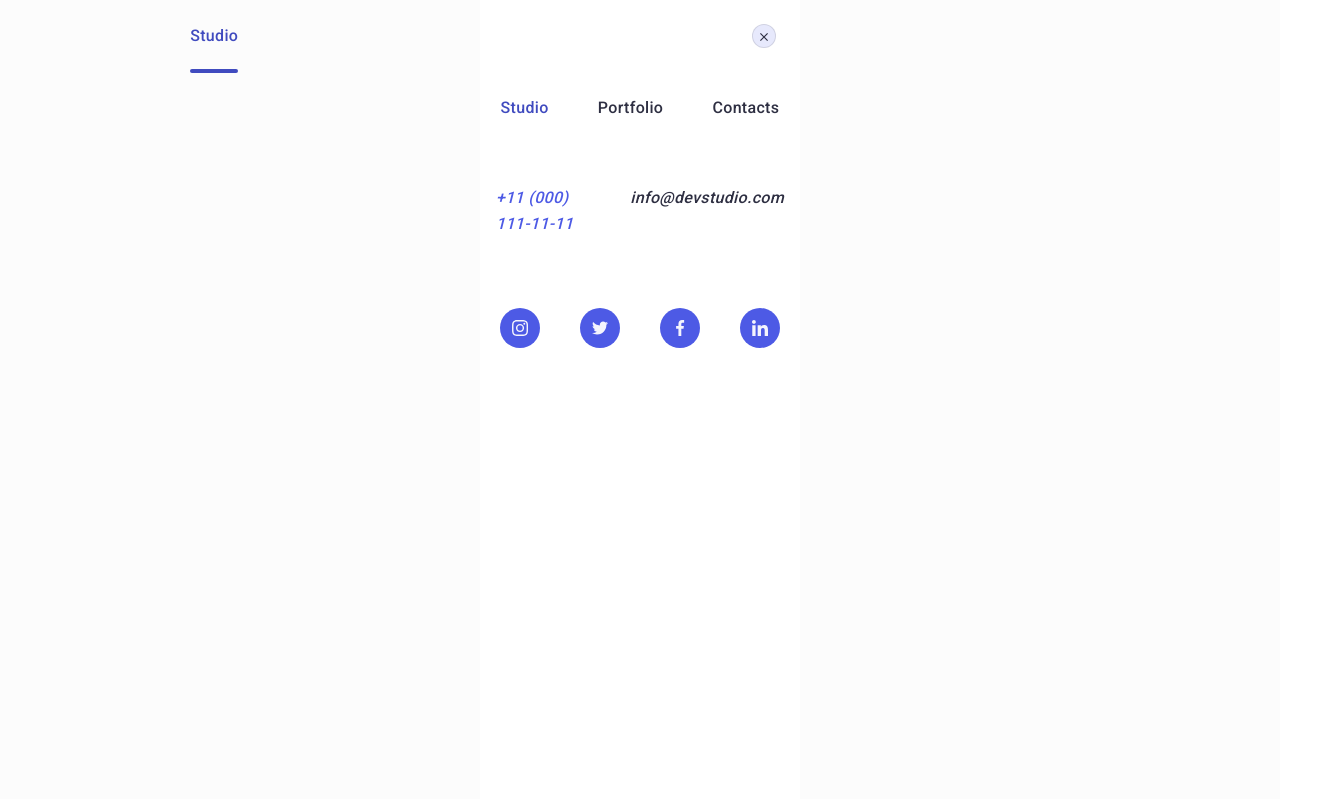
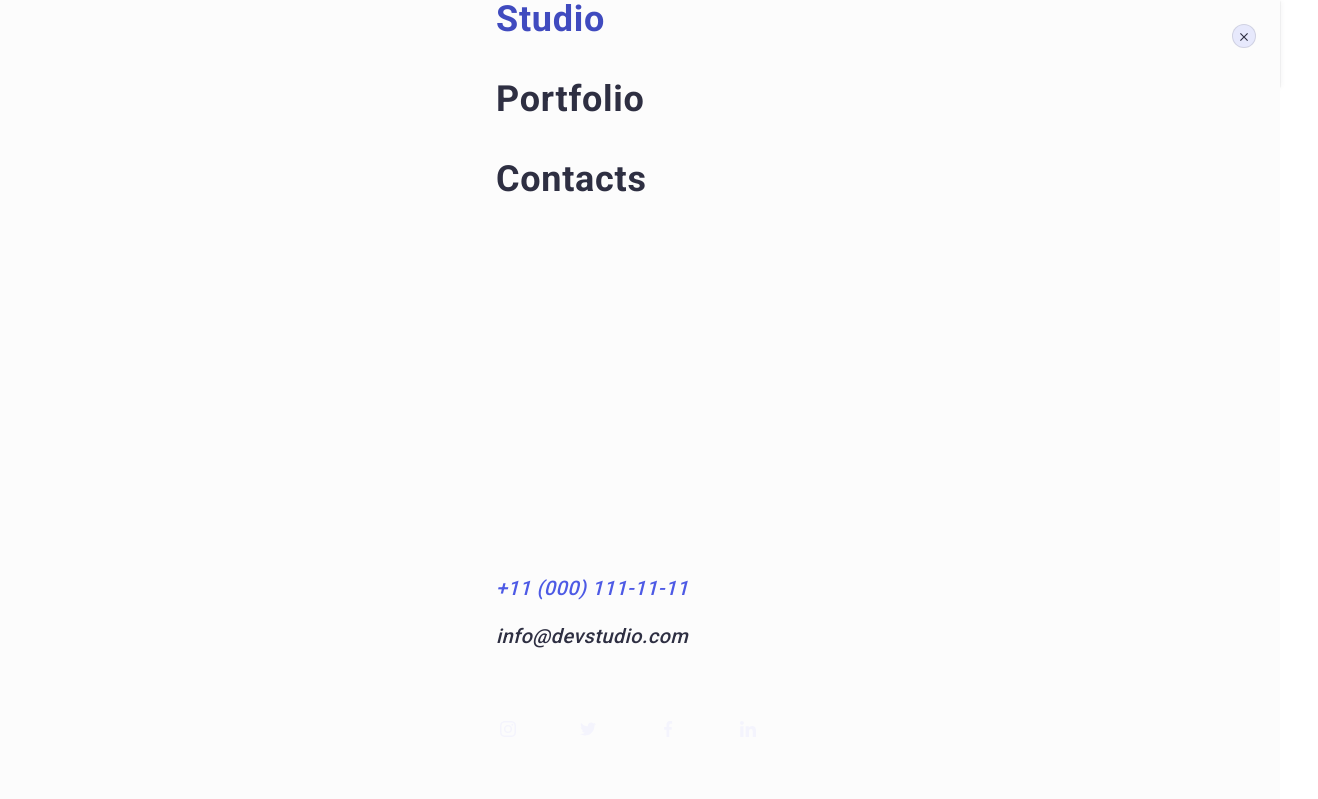
Before and after one commit to Olenyuk-Galyna/goit-markup-hw-06, a plain HTML site: page index.html in a window 1280 px wide. Shown: the top 799 px of the page, 1318 px wide, since content can reach past the window. Drawn offline with nearby package versions, Linux system fonts and the light colour scheme.

Commit message:
add index file

```diff
--- a/css/styles.css
+++ b/css/styles.css
@@ -70,6 +70,9 @@ body {
 
 
 .container {
+    display: flex;
+    flex-direction: column;
+    height: 100%;
     max-width: 320px;
     padding: 0 16px;
     margin: 0 auto;
@@ -180,6 +183,9 @@ body {
     }
 }
 @media screen and (min-width: 1158px) {
+    .menu {
+        display: flex;
+    }
     .logo-header {
         padding: 24px 0;
         margin-right: 76px;
@@ -197,9 +203,8 @@ body {
 }
 
 
-
 .mob-menu {
-    position: absolute;
+    position: fixed;
     flex-direction: column;
     width: 100%;
     height: 100%;
@@ -213,20 +218,20 @@ body {
     visibility: visible;
     pointer-events: auto;
 }
-li.menu-item {
+li.mob-menu-item {
      font-weight: 700;
      font-size: 36px;
      line-height: 1.11;
      letter-spacing: 0.02em;
      margin: auto;
  }
- li.contact-list-item {
+ li.contact-list-item-mob {
     font-weight: 500;
     font-size: 20px;
     line-height: 1.2;
     letter-spacing: 0.02em;
 }
-.container .menu-container {
+.container .mob-menu-container {
     position: relative;
     height: 100%;
     flex-direction: column;
@@ -235,7 +240,7 @@ li.menu-item {
 .icon-close {
     fill: #2e2f42;
 }
-.menu-close-btn {
+.mob-menu-close-btn {
     position: absolute;
     top: 24px;
     right: 24px;
@@ -255,7 +260,7 @@ ul.icon-container-menu {
     justify-content: center;
     margin-bottom: 40px;
 }
-.menu-list-link {
+.mob-menu-list-link {
     display: flex;
     justify-content: center;
     align-items: center;
@@ -266,30 +271,36 @@ ul.icon-container-menu {
     transition: background-color 250ms cubic-bezier(0.4, 0, 0.2, 1);
 }
 @media screen and (min-width: 320px) {
-    .container .menu-container {
+    .menu {
+        display: none;
+    }
+    .contact-block {
+        display: none;
+    }
+    .container .mob-menu-container {
         background: #fff;
         min-height: 640px;
     }
     span.nav {
         color: #404bbf;
     }
-    .nav-menu {
+    .mobile-nav-menu {
         margin-bottom: auto;
     }
     span.contact {
         color: #4d5ae5;
     }
-    a.menu-link {
+    a.mob-menu-link {
         color: #2e2f42;
     }
-    a.contact-list-link {
+    a.contact-list-link-mob {
         color: #2e2f42;
     }
-    li.menu-item {
+    li.mob-menu-item {
         left: 16px;
         padding-bottom: 40px;
     }
-    li.contact-list-item {
+    li.contact-list-item-mob {
         padding-bottom: 24px;
         left: 16px;
     }
@@ -372,6 +383,8 @@ ul.icon-container-menu {
         letter-spacing: 0.02em;
         text-align: center;
         align-items: center;
+        margin-left: auto;
+        margin-right: auto;
         margin-bottom: 72px;
     }
     .hero .btn {
@@ -387,10 +400,7 @@ ul.icon-container-menu {
         letter-spacing: 0.02em;
         text-align: center;
     }
-    .hero .btn {
-        margin-left: auto;
-        margin-right: auto;
-    }
+
         .backdrop {
             position: fixed;
             top: 0;
@@ -408,7 +418,9 @@ ul.icon-container-menu {
             pointer-events: auto;
         }
 }
-/*Advantages*/
+
+
+
 .visually-hidden {
     position: absolute;
     width: 1px;
@@ -443,6 +455,7 @@ ul.icon-container-menu {
     .advantages {
         left: 16px;
         padding-top: 96px;
+        padding-bottom: 96px;
     }
     .advantages-list {
         flex-direction: column;
@@ -462,7 +475,9 @@ ul.icon-container-menu {
 @media screen and (min-width: 768px) {
     .advantages {
         flex-direction: column;
-        left: 16px
+        left: 16px;
+        padding-top: 96px;
+        padding-bottom: 96px;
     }
     .advantages-list {
        padding: 0 72px;
@@ -476,7 +491,6 @@ ul.icon-container-menu {
         color: #2e2f42;
         margin-bottom: 8px;
     }
-    letter-spacing: 0.02em;
     li.advantages-list-item {
         width: calc((100% - 48px) / 2);
     }
@@ -506,7 +520,9 @@ ul.icon-container-menu {
         width: calc((100% - 72px) / 4);
     }
 }
-/*Team*/
+
+
+
 .section-title {
     font-size: 36px;
     font-weight: 700;
@@ -575,14 +591,17 @@ img.team-list-avatar {
 }
 @media screen and (min-width: 320px) {
     .team {
-        padding: 120px 0;
+        padding-left: 28px;
+        padding-top: 72px;
+        padding-bottom: 96px;
     }
     .section-title {
         display: block;
     }
     .team-list {
         flex-direction: column;
-        padding-bottom: 72px;
+        gap: 72px;
+        padding-bottom: 96px;
     }
     .social-list-link {
         width: 40px;
@@ -609,7 +628,8 @@ img.team-list-avatar {
         width: calc((100% - 72px) / 4);
     }
 }
-/*Portfolio*/
+
+
 
 .portfolio-thumb {
     overflow: hidden;
@@ -665,9 +685,8 @@ img.team-list-avatar {
 }
 
 @media screen and (min-width: 320px) {
-
     .portfolio {
-        padding: 16px 96px;
+        padding: 96px 0;
     }
     img {
         width: 288px;
@@ -792,12 +811,25 @@ img.team-list-avatar {
         transition: box-shadow 250ms cubic-bezier(0.4, 0, 0.2, 1);
     }
 }
-/*Footer*/
+
+
+
 .page-footer {
     background-color: #2e2f42;
 }
 #page-logo {
     display: inline-block;
+    margin-bottom: 16px;
+}
+.page-logo {
+    display: block;
+    font-family: "Raleway", sans-serif;
+    font-size: 18px;
+    font-weight: 700;
+    color: #4d5ae5;
+    line-height: 1.17;
+    letter-spacing: 0.03em;
+    text-transform: uppercase;
     margin-bottom: 16px;
 }
 .page-logo .studio {
@@ -887,6 +919,7 @@ footer .social-list-link {
     text-align: center;
     color: #fff;
     align-items: center;
+    display: flex;
     justify-content: center;
     min-width: 165px;
     height: 40px;
@@ -918,29 +951,14 @@ footer .social-list-link {
     .page-footer {
         padding: 96px 0;
     }
-    #page-logo {
+    .logo-footer-container.page-logo {
         display: block;
         text-align: center;
+        padding: 16px 96px 72px;
     }
     .page-logo .studio {
         align-items: center;
         gap: 16px;
-    }
-   .page-logo {
-        display: block;
-        font-family: "Raleway", sans-serif;
-        font-size: 18px;
-        font-weight: 700;
-        color: #4d5ae5;
-        line-height: 1.17;
-        letter-spacing: 0.03em;
-        text-transform: uppercase;
-        margin-bottom: 16px;
-    }
-    .page-list-text {
-        display: flex;
-        text-align: center;
-       margin-bottom: 16px;
     }
     .messenger-form-input {
        width: 288px;
--- a/index.html
+++ b/index.html
@@ -18,19 +18,12 @@
     <!---====================================HEADER=======================-->
     <header class="page-header">
         <div class="container page-header-container">
-    <!---=======================MENU MOB========================--->
-                <div class="mob-menu is-open">
-                    <div class="container menu-container">
-                        <button class="menu-close-btn" type="button">
-                            <svg class="icon-close" width="8" height="8">
-                                <use href="./images/icons.svg#icon-close-black"></use>
-                            </svg>
-                        </button>
-
-                        <nav class="nav-menu">
+            <!---======================NAV========================--->
+            <nav class="page-nav">
+                <a class="page-logo logo-header" href="./index.html">Web<span class="nav-studio">Studio</span></a>
                 <ul class="menu">
                     <li class="menu-item">
-                                    <a href="./index.html" class="menu-link"><span class="nav">Studio</span></a>
+                        <a href="./index.html" class="menu-link current">Studio</a>
                     </li>
                     <li class="menu-item">
                         <a href="" class="menu-link">Portfolio</a>
@@ -41,10 +34,48 @@
                 </ul>
             </nav>
 
-                        <address class="address-menu" id="contact-block">
+            <address class="contact-block" id="contact-block">
                 <ul class="contact-list">
-                                <li class="contact-list-item"><a class="contact-list-link" href="tel:+110001111111"><span class="contact">+11 (000) 111-11-11</span></a></li>
-                                <li class="contact-list-item"><a class="contact-list-link" href="mailto:info@devstudio.com">info@devstudio.com</a></li>
+                    <li class="contact-list-item"><a class="contact-list-link"
+                        href="mailto:info@devstudio.com">info@devstudio.com</a></li>
+                    <li class="contact-list-item"><a class="contact-list-link" href="tel:+110001111111">+11 (000)
+                            111-11-11</a></li>
+                </ul>
+            </address>
+
+            <button class="btn-burger" type="button">
+                <svg class="icon-burger" width="24" height="24">
+                    <use href="./images/icons.svg#icon-hero-burger "></use>
+                </svg>
+            </button>
+        </div>
+    <!---=======================MENU MOB========================--->
+    <div class="mob-menu is-open">
+        <div class="container mob-menu-container">
+            <button class="mob-menu-close-btn" type="button">
+                <svg class="icon-close" width="8" height="8">
+                    <use href="./images/icons.svg#icon-close-black"></use>
+                </svg>
+            </button>
+
+            <nav class="mobile-nav-menu">
+                <ul class="mobile-menu">
+                    <li class="mob-menu-item">
+                        <a href="./index.html" class="mob-menu-link"><span class="nav">Studio</span></a>
+                    </li>
+                    <li class="mob-menu-item">
+                        <a href="" class="mob-menu-link">Portfolio</a>
+                    </li>
+                    <li class="mob-menu-item">
+                        <a href="" class="mob-menu-link">Contacts</a>
+                    </li>
+                </ul>
+            </nav>
+
+            <address class="address-mob-menu" id="contact-block-mob-menu">
+                <ul class="contact-list-mob-menu">
+                    <li class="contact-list-item-mob"><a class="contact-list-link-mob" href="tel:+110001111111"><span class="contact">+11 (000) 111-11-11</span></a></li>
+                    <li class="contact-list-item-mob"><a class="contact-list-link-mob" href="mailto:info@devstudio.com">info@devstudio.com</a></li>
                 </ul>
             </address>
 
@@ -82,37 +113,8 @@
         </div>
     </div>
     </div>
-    <!---======================NAV========================--->
-            <nav class="page-nav">
-                <a class="page-logo logo-header" href="./index.html">Web<span class="nav-studio">Studio</span></a>
-                <ul class="menu">
-                    <li class="menu-item">
-                        <a href="./index.html" class="menu-link current">Studio</a>
-                    </li>
-                    <li class="menu-item">
-                        <a href="" class="menu-link">Portfolio</a>
-                    </li>
-                    <li class="menu-item">
-                        <a href="" class="menu-link">Contacts</a>
-                    </li>
-                </ul>
-            </nav>
 
-            <address class="contact-block" id="contact-block">
-                <ul class="contact-list">
-                    <li class="contact-list-item"><a class="contact-list-link"
-                        href="mailto:info@devstudio.com">info@devstudio.com</a></li>
-                    <li class="contact-list-item"><a class="contact-list-link" href="tel:+110001111111">+11 (000)
-                            111-11-11</a></li>
-                </ul>
-            </address>
-            <button class="btn-burger" type="button">
-                <svg class="icon-burger" width="24" height="24">
-                    <use href="./images/icons.svg#icon-hero-burger "></use>
-                </svg>
-            </button>
 
-        </div>
     </header>
 <main>
         <!---===================HERO====================================-->
@@ -176,7 +178,6 @@
                 <h2 class="section-title">Our Team</h2>
                 <ul class="team-list">
                     <li class="team-list-item">
-
                         <picture>
                         <source srcset="./images/foto-4-desktop@3x.jpg" media="min-width: 1158px">
                         <source srcset="./images/foto-4-tablet@2x.jpg" media="min-width: 768px">
@@ -461,10 +462,10 @@
     <!---=============================Footer==========================-->
     <footer class="page-footer" id="page-footer">
         <div class="container footer-container">
-
+                <div class="logo-footer-container">
                     <a class="page-logo logo-footer" id="page-logo" href="./index.html">Web<span class="studio">Studio</span></a>
                     <p class="page-list-text">Increase the flow of customers and sales for your business with digital marketing & growth solutions.</p>
-
+                </div>
             <div class="social-list">
                 <p class="social-list-text">Social media</p>
                 <ul class="box">
```
Lines whose indentation alone changed are shown as unchanged.
